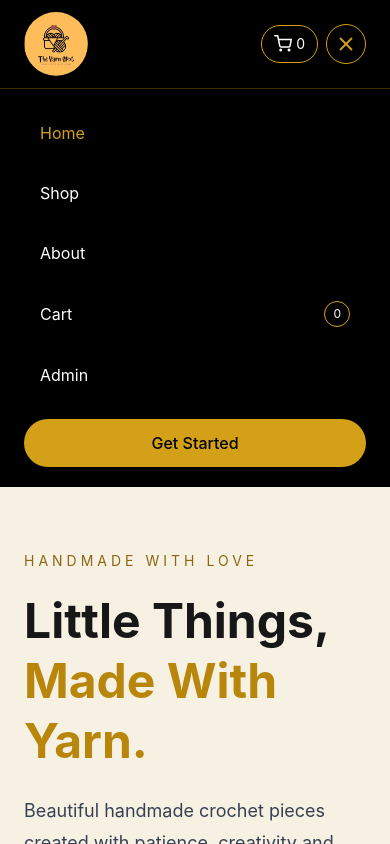
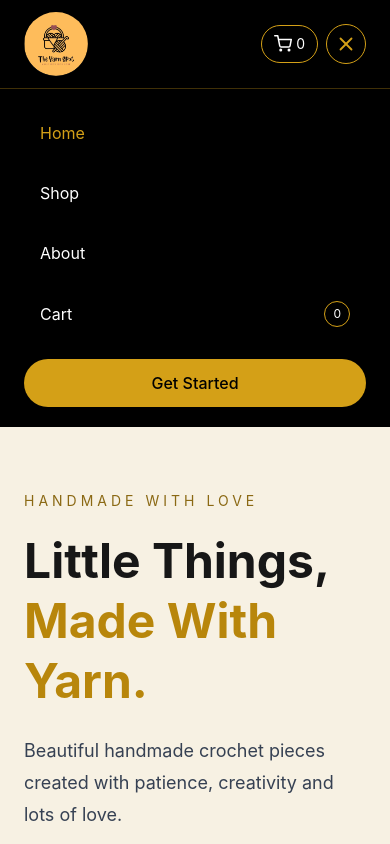
Before and after one commit to zehra974/the-yarn-spot, a React (Vite) app: page / in a window 390 px wide. Both pictures are taken after a click on the button "Toggle menu". Shown: the top 844 px of the page. Built offline with nearby package versions, Linux system fonts and the light colour scheme; no server answers.

Commit message:
Update admin visibility on mobile and desktop

```diff
--- a/src/Components/Navbar.jsx
+++ b/src/Components/Navbar.jsx
@@ -255,14 +255,17 @@ export default function Navbar() {
               </span>
             </Link>
 
-            {/* ADMIN */}
+{/* ADMIN - ADMIN ONLY */}
+{isAdmin && (
   <Link
-              to="/admin-login"
+    to="/admin"
     onClick={closeMobileMenu}
     className="rounded-lg px-4 py-3 text-white transition duration-300 hover:bg-[#D4A017] hover:text-black"
   >
     Admin
   </Link>
+)}
+
 
             {/* GET STARTED */}
             {!isSignedIn && (
```
Lines whose indentation alone changed are shown as unchanged.
